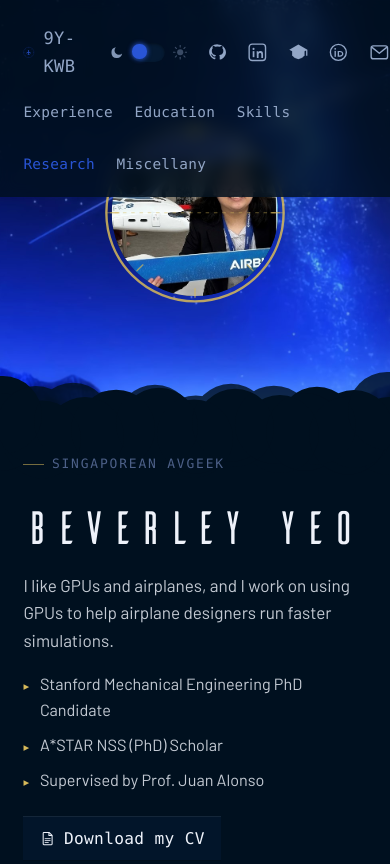
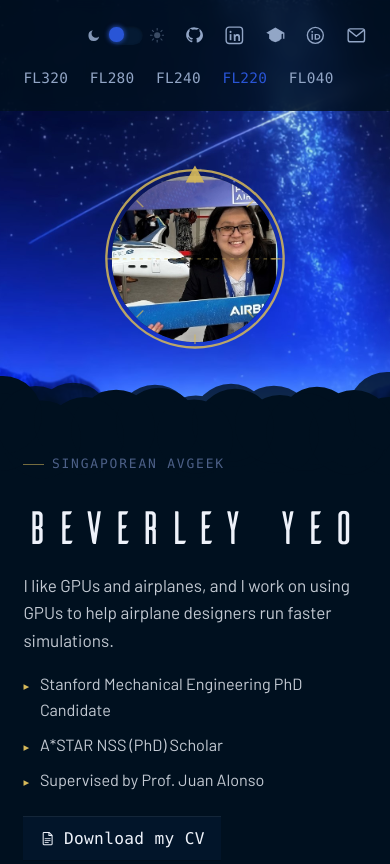
Before and after one commit to beverleyy/beverleyy.github.io, an Astro site: page / in a window 390 px wide. Shown: the top 864 px of the page. Built offline with nearby package versions, Linux system fonts and the light colour scheme; Astro itself is replaced by a stand-in of ours; a web font is replaced by a local one.

Commit message:
Fix mobile header bug

```diff
--- a/src/components/Hero.astro
+++ b/src/components/Hero.astro
@@ -54,7 +54,7 @@ const cvUpdated = '07/2026';
     </svg>
 
     <!-- mobile portrait -->
-    <svg class="hero-field-mobile" viewBox="708 196 220 240" preserveAspectRatio="xMidYMid slice">
+    <svg class="hero-field-mobile" viewBox="708 170 220 240" preserveAspectRatio="xMidYMid slice">
       <defs>
         <clipPath id="heroPortraitClipMobile">
           <circle cx="818" cy="316" r="47" />
--- a/src/components/SiteHeader.astro
+++ b/src/components/SiteHeader.astro
@@ -52,7 +52,7 @@ const { sections } = Astro.props;
   <nav class="header-nav">
     <ul>
       {sections.slice(1).filter((s) => !s.navHidden).map((s) => (
-        <li><a href={`#${s.id}`} data-id={s.id}>{s.label}</a></li>
+        <li><a href={`#${s.id}`} data-id={s.id} aria-label={s.label}>{s.alt}</a></li>
       ))}
     </ul>
   </nav>
--- a/src/styles/header.css
+++ b/src/styles/header.css
@@ -170,8 +170,30 @@ html[data-theme='light'] .theme-toggle-thumb {
 }
 
 @media (max-width: 720px) {
+    .header-row {
+        justify-content:flex-end;
+    }
+
+    .mark {
+        display:none;
+    }
+
+    .header-nav {
+        overflow-x:auto;
+        -webkit-overflow-scrolling:touch;
+        scrollbar-width:none;
+    }
+
+    .header-nav::-webkit-scrollbar {
+        display:none;
+    }
+
     .site-header nav ul {
+        flex-wrap:nowrap;
         gap:1.2rem;
-        flex-wrap:wrap;
+    }
+
+    .site-header nav a {
+        white-space:nowrap;
     }
 }
```
